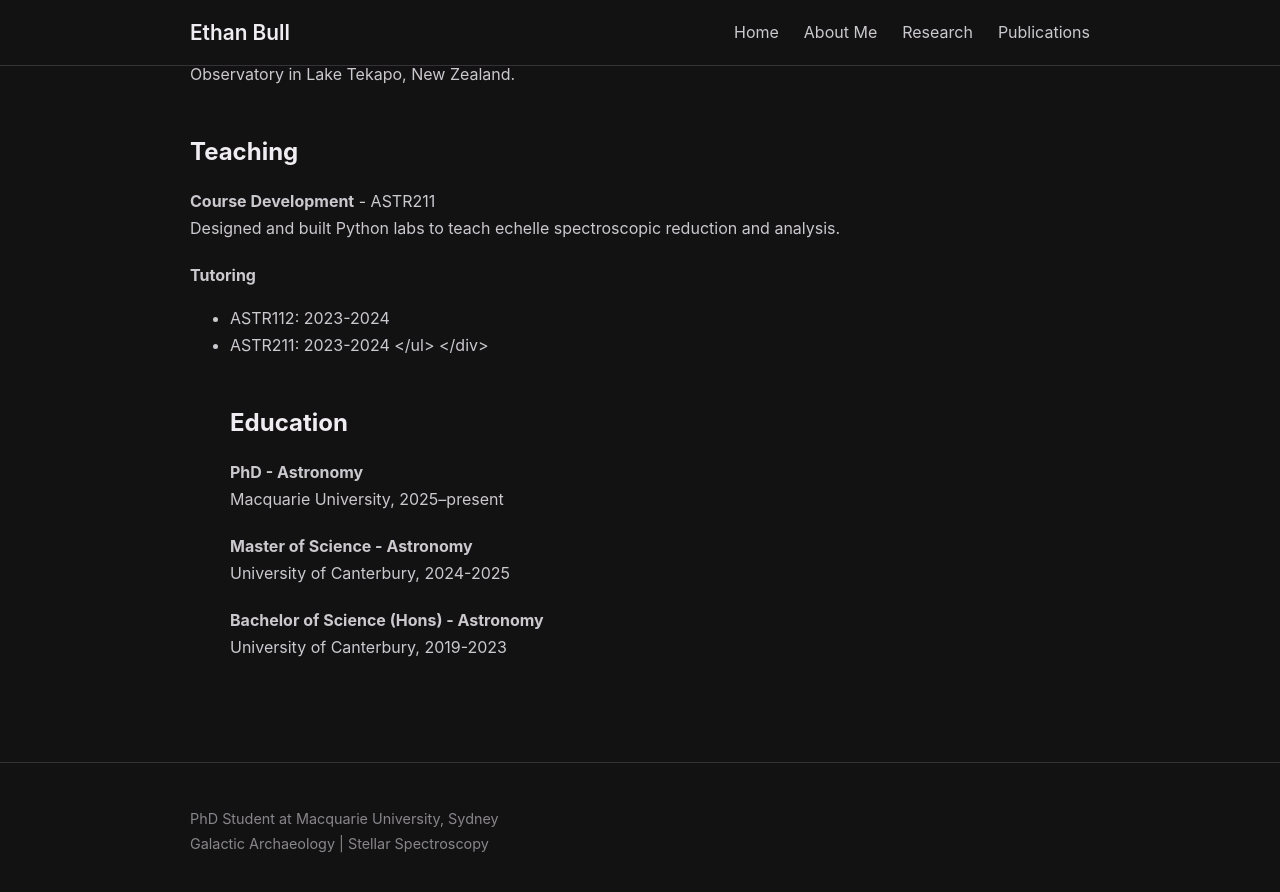
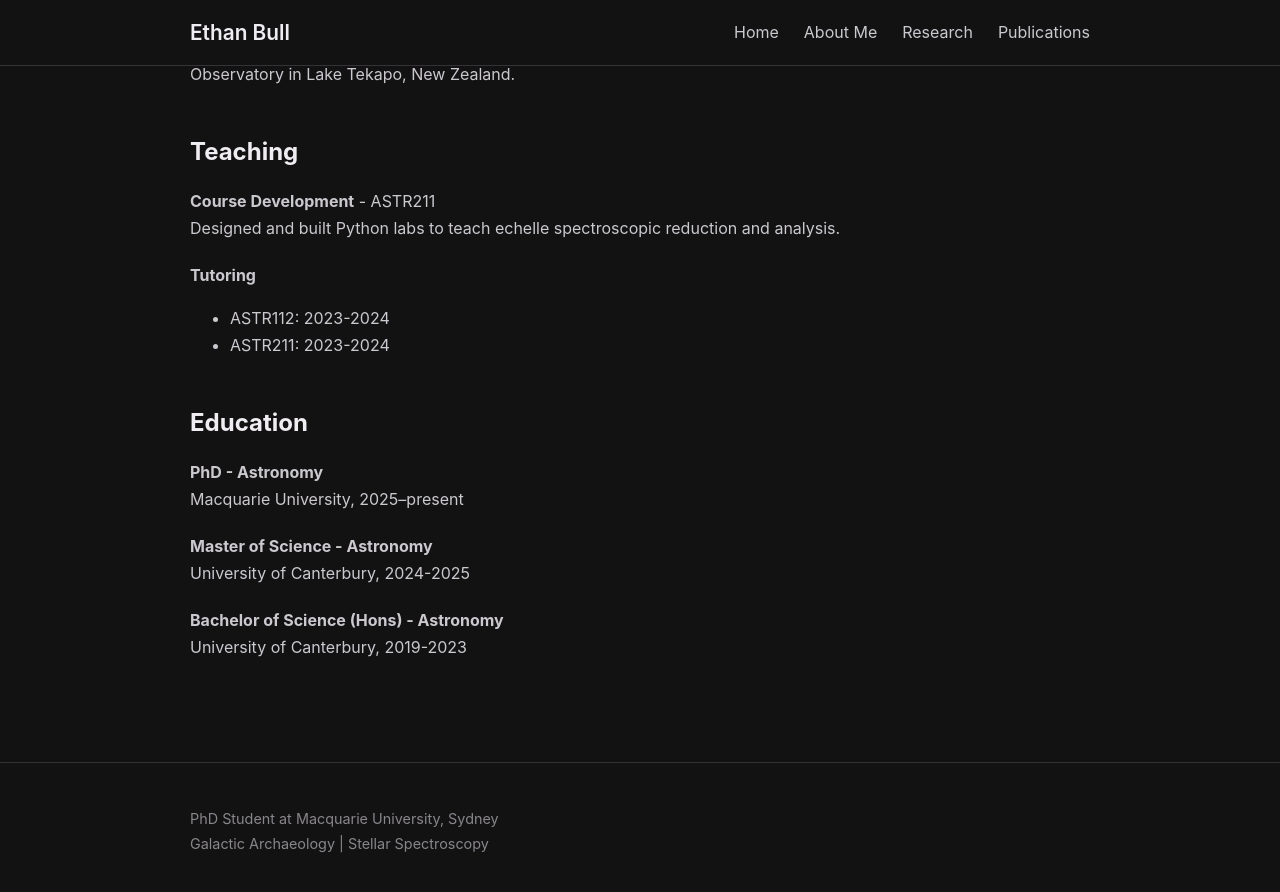
Before and after one commit to iBexal/ibexal.github.io, a Jekyll site: the page built from about.md, in a window 1280 px wide and 900 px high, scrolled down 1524 px. Shown: the top 892 px of the window. Built offline with Jekyll 4.4.1, drawn with Linux system fonts in a browser that asks for light colours.

Commit message:
close li

```diff
--- a/about.md
+++ b/about.md
@@ -81,8 +81,8 @@ I am a member of multiple Galactic spectroscopic surveys and collaborations:
 <div class="timeline-item">
     <strong>Tutoring</strong><br>
     <ul>
-        <li>ASTR112: 2023-2024
-        <li>ASTR211: 2023-2024
+        <li>ASTR112: 2023-2024</li>
+        <li>ASTR211: 2023-2024</li>
     </ul>
 </div>
 
```
